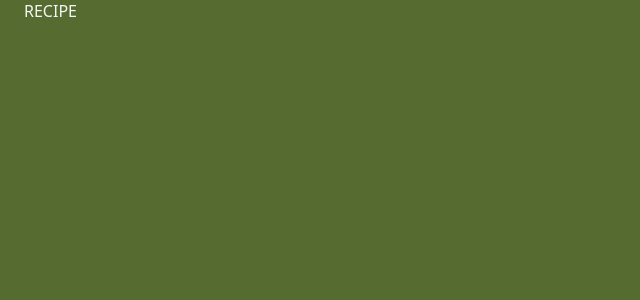
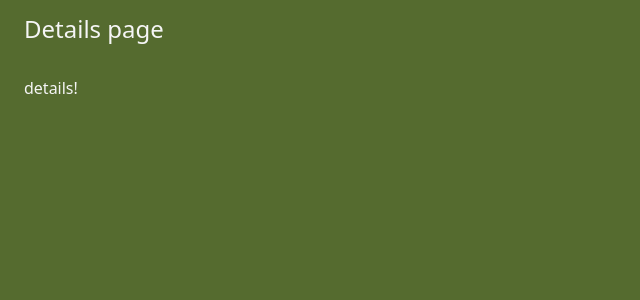
Before and after one commit to Shaedow2000/Recipies-manager, a React (Vite) app in the folder frontend/: page /recipe/1 in a window 1280 px wide. Shown: the top 300 px of the page, without its empty margins (0-640 px from the left). Built offline with nearby package versions, Linux system fonts and the light colour scheme.

Commit message:
feat: add recipe details page

```diff
--- /dev/null
+++ b/frontend/src/pages/Details.tsx
@@ -0,0 +1,14 @@
+function Details() {
+  return (
+    <section>
+      <div>
+        <h1>Details page</h1>
+      </div>
+      <div>
+        <p>details!</p>
+      </div>
+    </section>
+  );
+}
+
+export default Details;
--- a/frontend/src/routes.tsx
+++ b/frontend/src/routes.tsx
@@ -2,6 +2,7 @@ import { createBrowserRouter } from "react-router";
 import Home from "./pages/Home";
 import Root from "./layouts/Root";
 import getAllRecipes from "./loaders/getAllRecipes";
+import Details from "./pages/Details";
 
 const router = createBrowserRouter([
   {
@@ -15,7 +16,7 @@ const router = createBrowserRouter([
       },
       {
         path: "/recipe/:id",
-        Component: () => <p>RECIPE</p>,
+        Component: Details,
       },
       {
         path: "/new",
```
